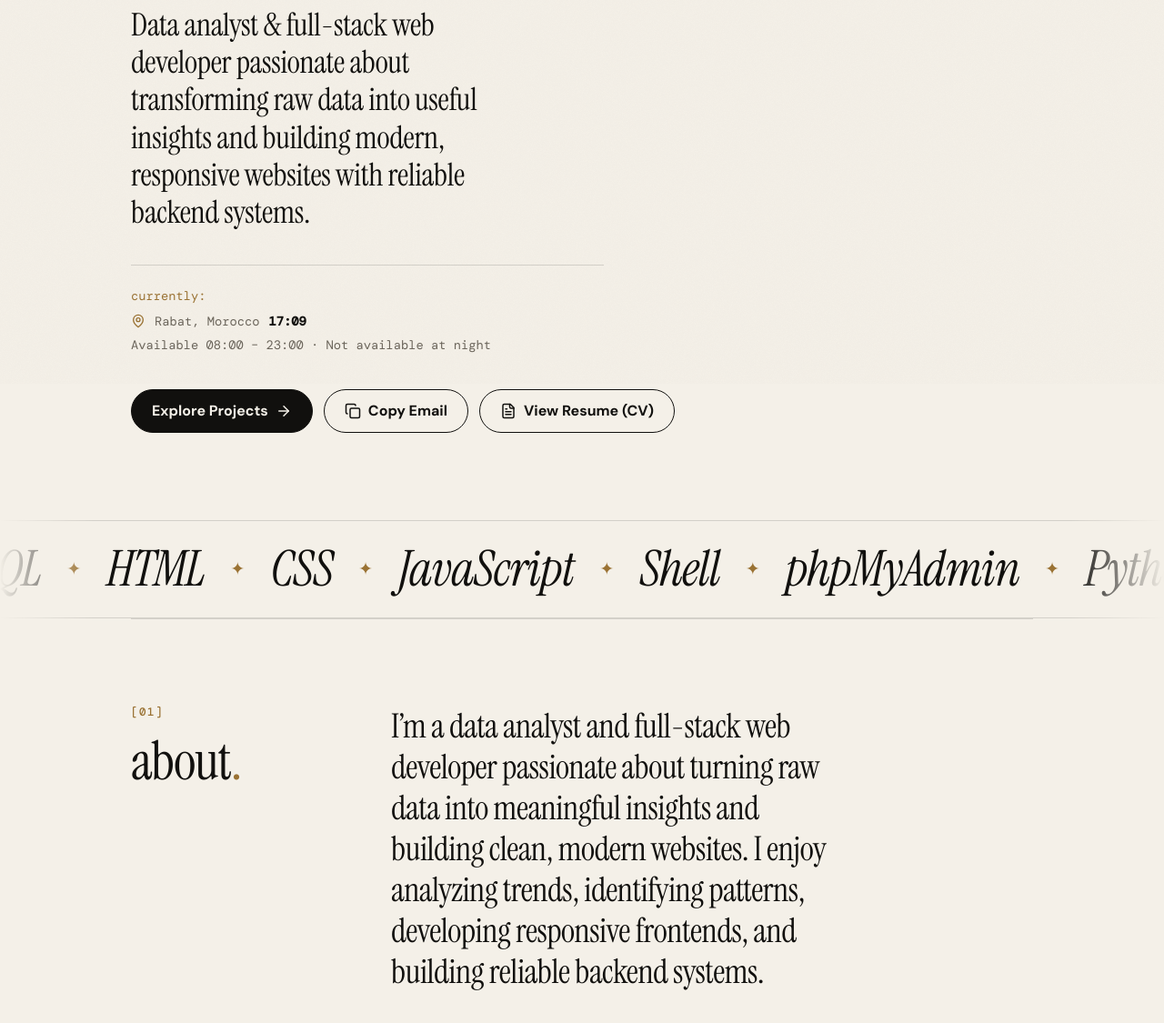
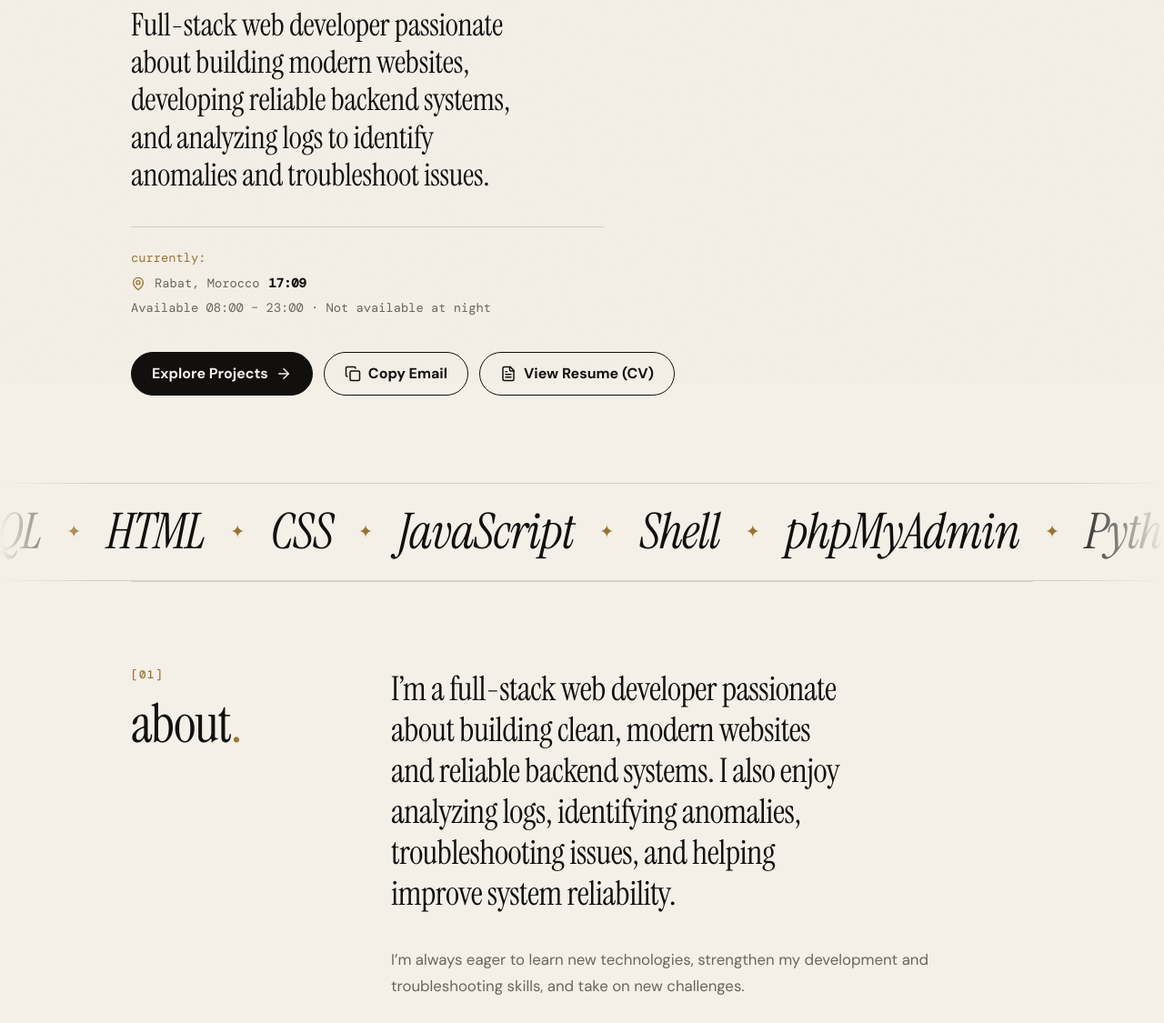
Before and after one commit to brahim-saadi-dev/brahim-saadi-dev.github.io, a website: page index.html.html in a window 1280 px wide. Shown: the part 378-1503 px from the top of the page at 91% size. Drawn offline with nearby package versions, Linux system fonts and the light colour scheme; no server answers.

Commit message:
Revise personal description and skills in index.html

```diff
--- a/index.html.html
+++ b/index.html.html
@@ -705,7 +705,7 @@ window.addEventListener("DOMContentLoaded", function () {
 <main class="wrap">
 <div class="hero">
 <h1>Brahim <em>Saadi</em><span class="cursor" aria-hidden="true"></span></h1>
-<p class="role" data-i18n="role">Data analyst &amp; full-stack web developer passionate about transforming raw data into useful insights and building modern, responsive websites with reliable backend systems.</p>
+<p class="role" data-i18n="role">Full-stack web developer passionate about building modern websites, developing reliable backend systems, and analyzing logs to identify anomalies and troubleshoot issues.</p>
 <p class="where"><span class="where-item"><svg viewBox="0 0 24 24" aria-hidden="true"><path d="M20 10c0 6-8 12-8 12S4 16 4 10a8 8 0 0 1 16 0Z"/><circle cx="12" cy="10" r="3"/></svg><span>Rabat, Morocco</span><time id="rabat-time" datetime=""></time></span><span class="where-item" id="avail-hours">Available 08:00 – 23:00 · Not available at night</span></p>
 <div class="hero-actions">
 <a class="btn btn-primary btn-lg" href="#projects"><span data-i18n="explore">Explore Projects</span> <svg viewBox="0 0 24 24" aria-hidden="true"><path d="M5 12h14"/><path d="m12 5 7 7-7 7"/></svg></a>
@@ -719,8 +719,8 @@ window.addEventListener("DOMContentLoaded", function () {
 
 <section id="about">
 <h2 data-i18n="about">About</h2>
-<p>I’m a data analyst and full-stack web developer passionate about turning raw data into meaningful insights and building clean, modern websites. I enjoy analyzing trends, identifying patterns, developing responsive frontends, and building reliable backend systems.</p>
-<p>I’m always eager to learn new technologies, improve my analytical and development skills, and take on new challenges.</p>
+<p>I’m a full-stack web developer passionate about building clean, modern websites and reliable backend systems. I also enjoy analyzing logs, identifying anomalies, troubleshooting issues, and helping improve system reliability.</p>
+<p>I’m always eager to learn new technologies, strengthen my development and troubleshooting skills, and take on new challenges.</p>
 </section>
 
 <section id="services">
```
